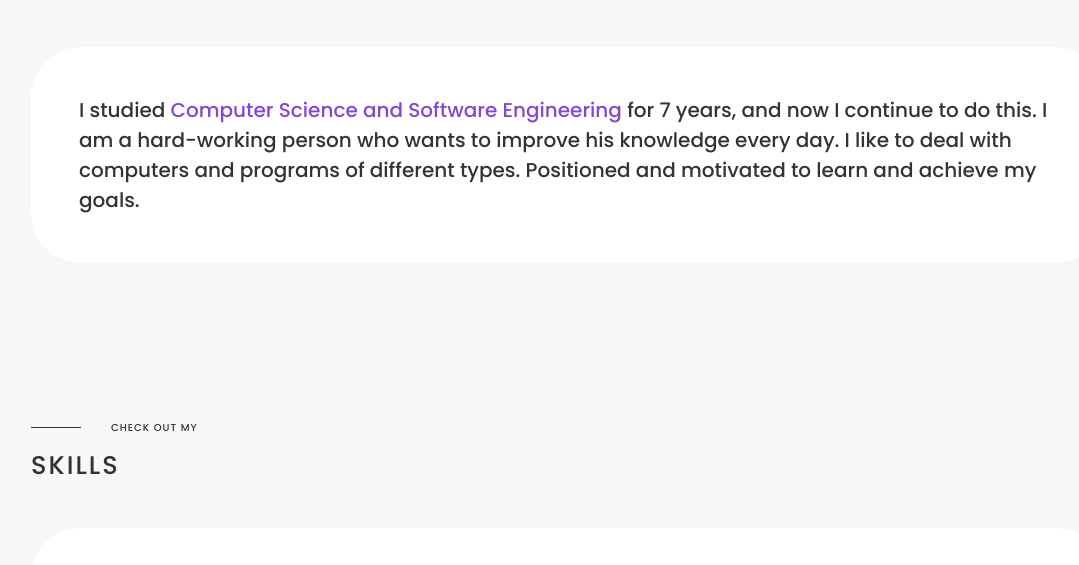
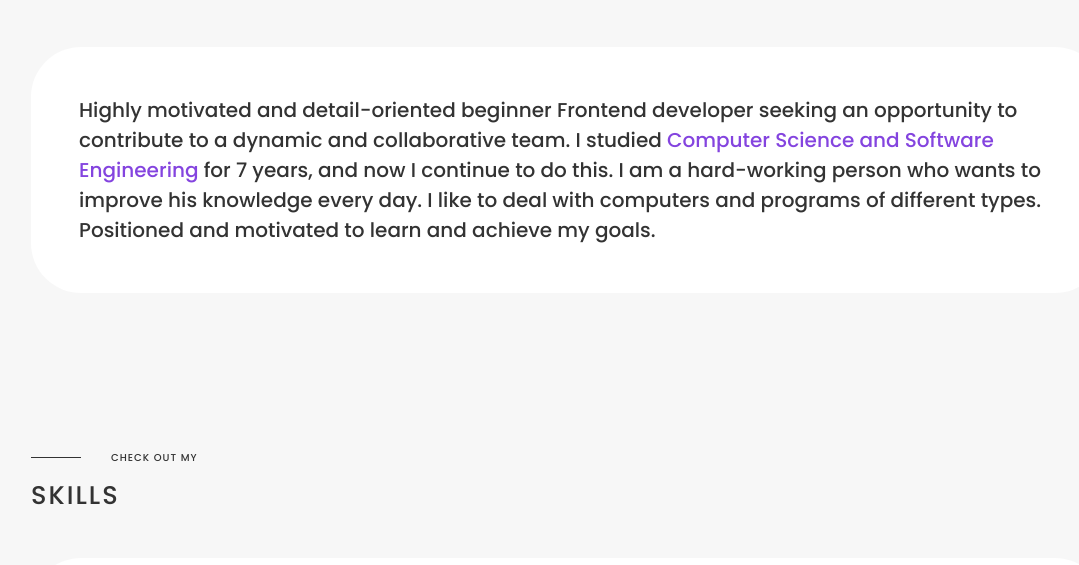
Before and after one commit to Roma044/MyPortfolio, a plain HTML site: page index.html in a window 1280 px wide. Shown: the part 939-1504 px from the top of the page, without its empty margins (117-1196 px from the left). Drawn offline with nearby package versions, Linux system fonts and the light colour scheme; files whose address does not match are found by name.

Commit message:
added some text to indroduction

```diff
--- a/index.html
+++ b/index.html
@@ -173,7 +173,9 @@
 
             <article class="aboutContainer sectionContainer">
               <p>
-                I studied
+                Highly motivated and detail-oriented beginner Frontend developer
+                seeking an opportunity to contribute to a dynamic and
+                collaborative team. I studied
                 <span> Computer Science and Software Engineering </span> for 7
                 years, and now I continue to do this. I am a hard-working person
                 who wants to improve his knowledge every day. I like to deal
@@ -622,7 +624,8 @@
               <div class="card-container">
                 <div class="card" data-aos="fade-in">
                   <a href="mailto:roma.bakalets0406@gmail.com">
-      <i class="fas fa-envelope"></i></a>
+                    <i class="fas fa-envelope"></i
+                  ></a>
                 </div>
                 <div class="card" data-aos="fade-in" data-aos-delay="100">
                   <a
@@ -645,6 +648,7 @@
                       aria-label="Link to Roman's LinkedIn page."
                     ></i
                   ></a>
+                </div>
               </div>
             </div>
           </section>
```
Lines whose indentation alone changed are shown as unchanged.
